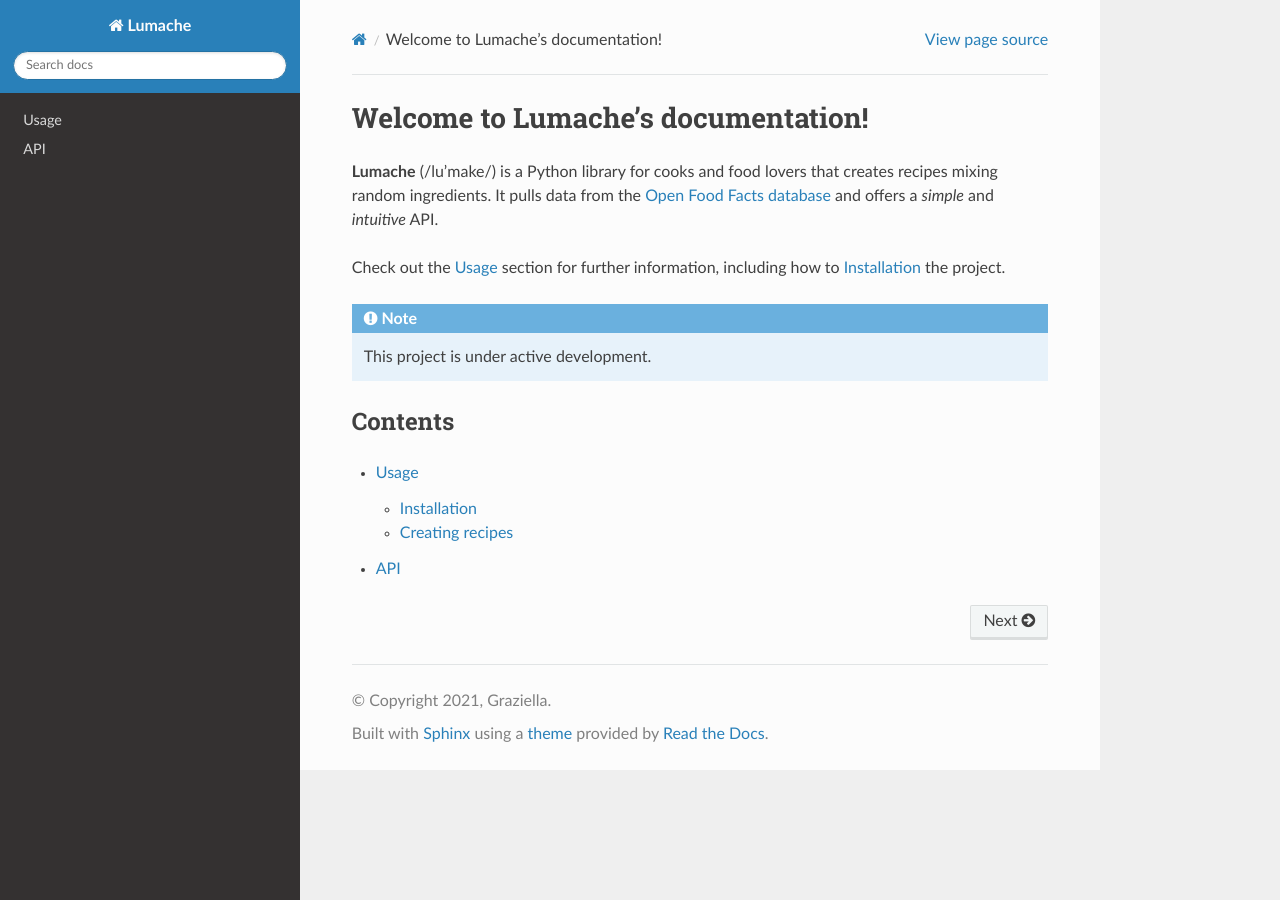
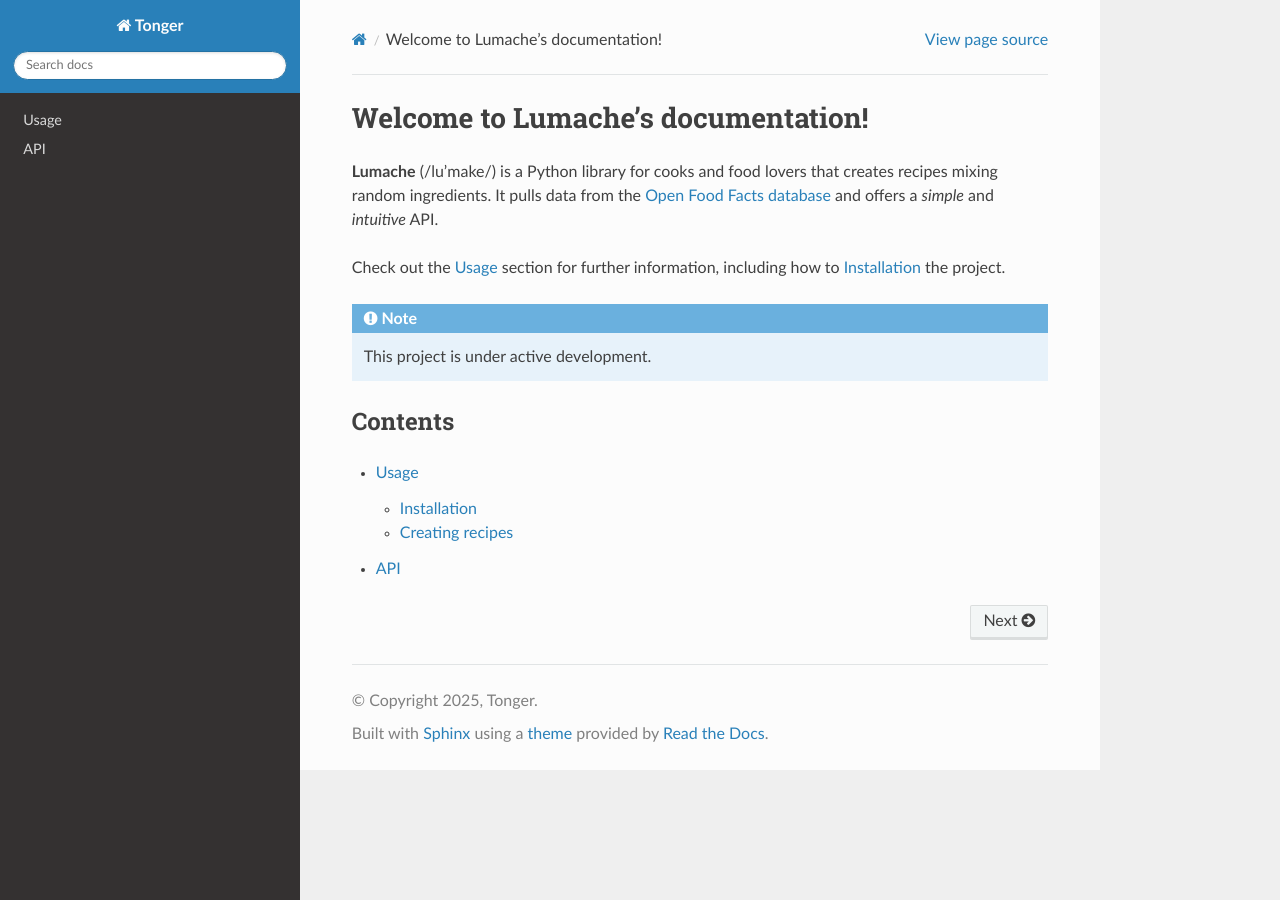
Before and after one commit to Tonggper/Tonger_Docs, a Sphinx documentation site: the page built from docs/source/index.rst, in a window 1280 px wide. Built offline with Sphinx 7.4.7 and the Read the Docs theme 3.1.0, drawn with Linux system fonts in a browser that asks for light colours.

Commit message:
Update conf.py

```diff
--- a/docs/source/conf.py
+++ b/docs/source/conf.py
@@ -2,9 +2,9 @@
 
 # -- Project information
 
-project = 'Lumache'
-copyright = '2021, Graziella'
-author = 'Graziella'
+project = 'Tonger'
+copyright = '2025, Tonger'
+author = 'Tonger'
 
 release = '0.1'
 version = '0.1.0'
```
